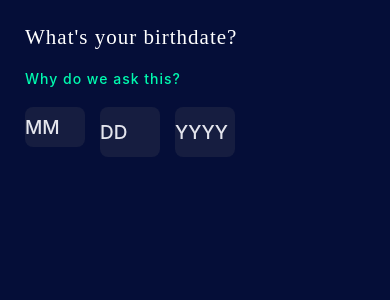
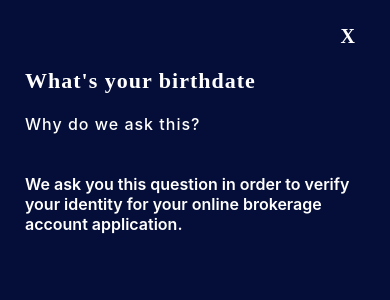
Before and after one commit to duajaradat/react-native-birthDate, a React Native app: screen /Modal in a window 390 px wide. Shown: the top 300 px of the page. Built offline with nearby package versions, Linux system fonts and the light colour scheme.

Commit message:
add stack navigator , edit modal screen

```diff
--- a/App.js
+++ b/App.js
@@ -1,18 +1,11 @@
+import {NavigationContainer} from '@react-navigation/native';
 import React from 'react';
-import {SafeAreaView, StyleSheet} from 'react-native';
-
-import BirthDateScreen from './screens/BirthDateScreen';
+import StackNavigator from './navigation/StackNavigator';
 
 export default function App() {
   return (
-    <SafeAreaView style={styles.container}>
-      <BirthDateScreen />
-    </SafeAreaView>
+    <NavigationContainer>
+      <StackNavigator />
+    </NavigationContainer>
   );
 }
-const styles = StyleSheet.create({
-  container: {
-    backgroundColor: '#050e38',
-    flex: 1,
-  },
-});
--- /dev/null
+++ b/navigation/StackNavigator.js
@@ -0,0 +1,22 @@
+import React from 'react';
+
+import BirthDateScreen from '../screens/BirthDateScreen';
+import ModalScreen from '../screens/ModalScreen';
+
+import {createNativeStackNavigator} from '@react-navigation/native-stack';
+
+const Stack = createNativeStackNavigator();
+
+function StackNavigator() {
+  return (
+    <Stack.Navigator screenOptions={{headerShown: false}}>
+      <Stack.Screen name="Birthdate" component={BirthDateScreen} />
+      <Stack.Screen
+        options={{presentation: 'modal'}}
+        name="Modal"
+        component={ModalScreen}
+      />
+    </Stack.Navigator>
+  );
+}
+export default StackNavigator;
--- a/screens/BirthDateScreen.js
+++ b/screens/BirthDateScreen.js
@@ -4,15 +4,13 @@ import {
   View,
   Text,
   Button,
+  SafeAreaView,
   StyleSheet,
   TouchableOpacity,
   TextInput,
-  Modal,
-  SafeAreaView,
 } from 'react-native';
 
-function BirthdayScreen() {
-  const [modalVisible, setModalVisible] = useState(false);
+function BirthdayScreen({navigation}) {
   const [renderOnFocus, setRenderOnFocus] = useState(false);
 
   const [monthPlaceHolder, setMonthPlaceholder] = useState('MM');
@@ -29,40 +27,31 @@ function BirthdayScreen() {
 
   moment.updateLocale(moment.locale(), {invalidDate: ''});
   const monthName = moment(month, 'M').format('MMMM');
+  const dayName = moment(day, 'D').format('DDDD');
+
   const dayHandler = day => {
-    dayValid = moment().date(day);
-    console.log(dayValid);
+    console.log(dayName);
   };
 
+  const goBack = event => {
+    if (!day && event.nativeEvent.key === 'Backspace' && dayRef.current) {
+      monthRef.current.focus();
+    } else if (
+      !year &&
+      event.nativeEvent.key === 'Backspace' &&
+      yearRef.current
+    ) {
+      dayRef.current.focus();
+    }
+  };
   return (
+    <SafeAreaView style={styles.safeScreen}>
       <View style={styles.container}>
         <Text style={styles.titleName}>What's your birthdate?</Text>
 
-      <TouchableOpacity onPress={() => setModalVisible(true)}>
+        <TouchableOpacity onPress={() => navigation.navigate('Modal')}>
           <Text style={styles.qtext}>Why do we ask this?</Text>
         </TouchableOpacity>
-
-      <Modal
-        style={styles.modal}
-        visible={modalVisible}
-        animationType="fade"
-        presentationStyle="pageSheet">
-        <SafeAreaView>
-          <View style={{backgroundColor: '#050e38'}}>
-            <TouchableOpacity onPress={() => setModalVisible(false)}>
-              <Text>X</Text>
-            </TouchableOpacity>
-            <View>
-              <Text>What's your birthdate</Text>
-              <Text>Why do we ask this?</Text>
-              <Text>
-                We ask you this question in order to verify your identity for
-                your online brokerage account application.
-              </Text>
-            </View>
-          </View>
-        </SafeAreaView>
-      </Modal>
 
         <View style={styles.dateContainer}>
           <View style={styles.textInputView}>
@@ -78,9 +67,9 @@ function BirthdayScreen() {
               placeholderTextColor="#e4e5ed"
               onChangeText={month => {
                 setMonth(month);
-              //   if (month.length === 2 && month >= '01' && month <= '12') {
-              //     dayRef.current.focus();
-              //   }
+                if (month.length === 2 && month >= '01' && month <= '12') {
+                  dayRef.current.focus();
+                }
               }}
               onFocus={() => {
                 setRenderOnFocus(true);
@@ -116,10 +105,8 @@ function BirthdayScreen() {
                 setDayPlaceholder('');
               }}
               onBlur={() => setRenderOnFocus(false)}
+              onKeyPress={event => goBack(event)}
             />
-          {/* {renderOnFocus && day === '' && (
-            <Text style={styles.greenText}>Day</Text>
-          )} */}
           </View>
 
           <View style={styles.textInputView}>
@@ -131,30 +118,30 @@ function BirthdayScreen() {
               maxLength={4}
               placeholderTextColor="#e4e5ed"
               textAlign="center"
+              onKeyPress={event => goBack(event)}
               onChangeText={year => {
                 setYear(year);
               }}
               value={year}
               onFocus={() => {
-              //   setRenderOnFocus(true);
                 setYearPlaceholder('');
               }}
             />
           </View>
         </View>
-      {/* <Button title="Continue" style={styles.btn} /> */}
       </View>
+    </SafeAreaView>
   );
 }
 const styles = StyleSheet.create({
   container: {
-    flex: 1,
     paddingVertical: 25,
     paddingHorizontal: 25,
+    backgroundColor: '#050e38',
   },
   safeScreen: {
+    flex: 1,
     backgroundColor: '#050e38',
-    flexDirection: 'row',
   },
   modal: {
     flex: 1,
@@ -163,16 +150,17 @@ const styles = StyleSheet.create({
   },
   titleName: {
     color: 'white',
-    fontSize: 21,
+    fontSize: 22,
+    fontWeight: '700',
     marginBottom: 20,
     letterSpacing: 1,
-    fontFamily: 'Fredoka',
+    fontFamily: 'Rubik-VariableFont_wght',
   },
 
   qtext: {
     color: '#00FAAF',
-    fontSize: 14,
-    fontWeight: '500',
+    fontSize: 16,
+    fontWeight: '600',
     letterSpacing: 1,
   },
   dateContainer: {
--- /dev/null
+++ b/screens/ModalScreen.js
@@ -0,0 +1,73 @@
+import React from 'react';
+
+import {
+  SafeAreaView,
+  StyleSheet,
+  View,
+  Text,
+  TouchableOpacity,
+} from 'react-native';
+
+function ModalScreen({navigation}) {
+  return (
+    <SafeAreaView style={styles.safeScreen}>
+      <View style={styles.container}>
+        <TouchableOpacity onPress={() => navigation.goBack()}>
+          <Text style={styles.close}>X</Text>
+        </TouchableOpacity>
+        <View>
+          <Text style={styles.titleName}>What's your birthdate</Text>
+          <Text style={styles.qtext}>Why do we ask this?</Text>
+          <Text style={styles.answer}>
+            We ask you this question in order to verify your identity for your
+            online brokerage account application.
+          </Text>
+        </View>
+      </View>
+    </SafeAreaView>
+  );
+}
+
+export default ModalScreen;
+const styles = StyleSheet.create({
+  safeScreen: {
+    flex: 1,
+  },
+  container: {
+    flex: 1,
+    backgroundColor: '#050e38',
+    paddingVertical: 25,
+    paddingHorizontal: 25,
+  },
+  titleName: {
+    color: 'white',
+    fontSize: 22,
+    fontWeight: '700',
+    marginTop: 10,
+    marginBottom: 20,
+    letterSpacing: 1,
+    fontFamily: 'Rubik-VariableFont_wght',
+  },
+  qtext: {
+    color: 'white',
+    fontSize: 16,
+    fontWeight: '500',
+    letterSpacing: 1,
+    marginBottom: 20,
+  },
+  answer: {
+    color: 'white',
+    fontSize: 16,
+    marginTop: 20,
+    fontWeight: '600',
+  },
+  close: {
+    color: 'white',
+    fontWeight: '700',
+    fontSize: 20,
+    fontFamily: 'Rubik-VariableFont_wght',
+    textAlign: 'right',
+    marginBottom: 10,
+    marginRight: 10,
+  },
+});
```
Also changed, not shown: package.json (+6 -1 lines), 1 other file (tests, documents, lock files or other folders). Lines whose indentation alone changed are shown as unchanged.
